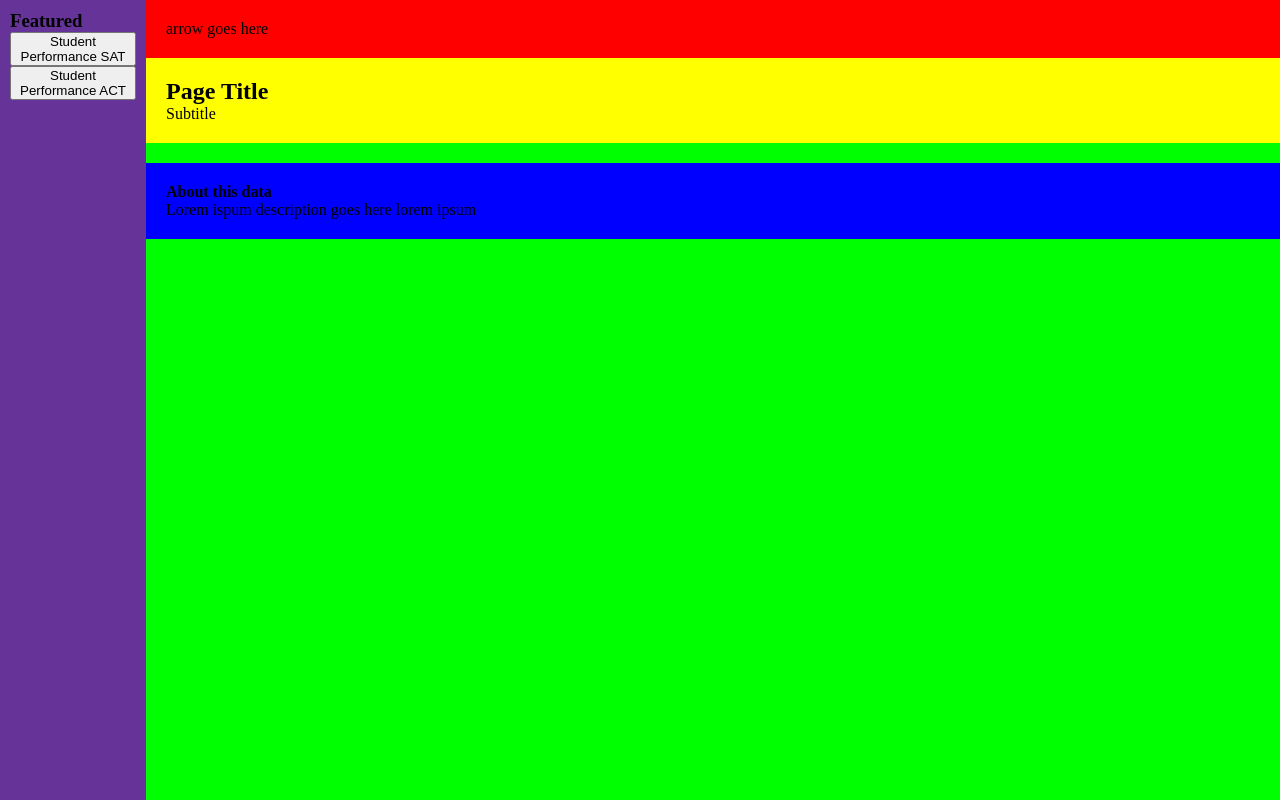
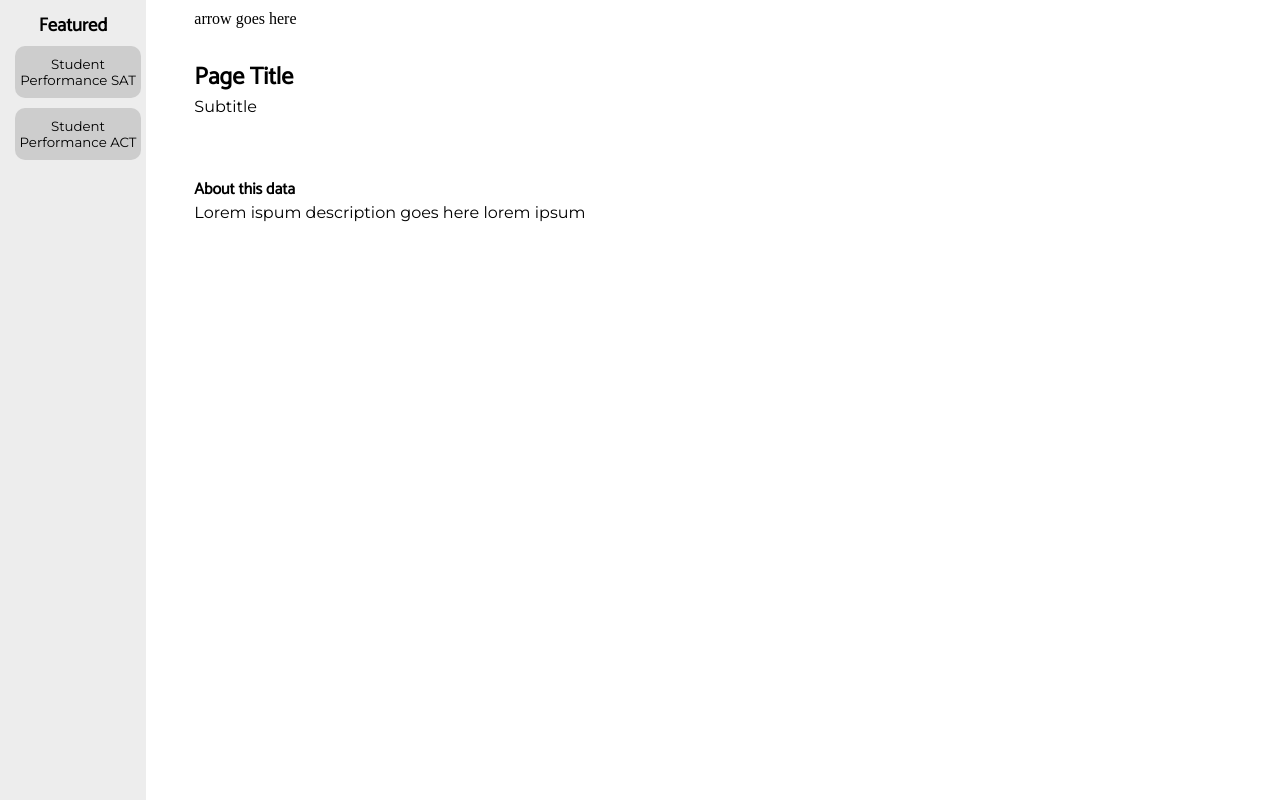
Before and after one commit to Reybel24/IS247Final-BrickCity, a PHP site: page / in a window 1280 px wide. Run offline with PHP 8.4, Linux system fonts and the light colour scheme.

Commit message:
CSS revision
Updated CSS to look as intended, fixed a bug with new class and id names where containers were not being deleted properly.

```diff
--- a/css/main.css
+++ b/css/main.css
@@ -22,85 +22,84 @@
   flex-direction: column;
 }
 
-/* Header */
+/* Sidebar */
 
-header
+aside
 {
+  background-color: #ededed;
+  font-family: 'Catamaran', sans-serif;
+  width: 10%;
   padding: 10px;
   text-align: center;
 }
 
-/* Sidebar */
-
-aside
+.featuredItem
 {
-  background-color: rebeccapurple;
-  width: 10%;
-  padding: 10px;
-  overflow: auto;
+  background-color: #cdcdcd;
+  border: none;
+  border-radius: 10px;
+  font-family: 'Montserrat', sans-serif;
+  margin: 5px;
+  padding: 10px 0;
+  width: 100%;
 }
 
-aside ul
+.featuredItem:hover
 {
-  display: flex;
-  flex-direction: column;
-  margin: auto;
-  padding: 0;
-}
-aside ul li
-{
-  list-style: none;
-  padding: 75px;
-  background-color: white;
-  flex: 1;
-  margin: 10px;
-  display: inline-flex;
+  background-color: #adadad;
 }
 
 /* Content Window */
 
 .arrowContainer
 {
-  background-color: red;
-  padding: 20px;
+  padding: 10px 20px;
+}
+
+.mainContainer
+{
+  width: 95%;
+  margin: auto;
 }
 
 .mainHeader
 {
-  background-color: yellow;
   padding: 20px;
 }
 
 main
 {
-  background-color: lime;
   width: 90%;
 }
 
 #graphContainer
 {
+  flex-wrap: wrap;
+  justify-content: space-between;
   padding: 10px;
   margin: auto;
 }
 
-#graphContainer ul li
-{
-  list-style: none;
-  padding: 150px;
-  background-color: white;
-  flex: 1;
-  margin: 10px;
-  display: inline-block;
-}
-
 .chartContainer
 {
-	width: 50%;
-	display: inline-block;
+  width: 49%;
+  display: inline-block;
+  margin-bottom: 12px;
 }
 
 .descriptionContainer
 {
-  background-color: blue;
   padding: 20px;
 }
+
+/* Text Hierarchy */
+
+.title
+{
+  font-family: 'Catamaran', sans-serif;
+}
+
+.subtitle
+{
+  font-family: 'Montserrat', sans-serif;
+}
--- a/index.html
+++ b/index.html
@@ -4,6 +4,7 @@
     <title>Brick City</title>
     <link rel="stylesheet" type="text/css" href="css/Chart.min.css.css" />
     <link rel="stylesheet" type="text/css" href="css/main.css" />
+    <link href="https://fonts.googleapis.com/css?family=Catamaran|Montserrat" rel="stylesheet">
 
 </head>
 
@@ -15,15 +16,17 @@
                 <div id="featured"></div>
             </aside>
             <main>
-                <div class="arrowContainer">arrow goes here</div>
-                <div class="mainHeader">
-                    <p><h2>Page Title</h2></p>
-                    <p>Subtitle</p>
-                </div>
-                <div id="graphContainer"></div>
-                <div class="descriptionContainer">
-                    <p><h4>About this data</h4></p>
-                    <p>Lorem ispum description goes here lorem ipsum</p>
+                <div class="mainContainer">
+                    <div class="arrowContainer">arrow goes here</div>
+                    <div class="mainHeader">
+                        <p><h2 id="pageTitle" class="title">Page Title</h2></p>
+                        <p id="pageSubtitle" class="subtitle">Subtitle</p>
+                    </div>
+                    <div id="graphContainer" class="flexContainer"></div>
+                    <div class="descriptionContainer">
+                        <p><h4 id="aboutTitle" class="title">About this data</h4></p>
+                        <p id="aboutText" class="subtitle">Lorem ispum description goes here lorem ipsum</p>
+                    </div>
                 </div>
             </main>
         </div>
--- a/js/dataGroups.js
+++ b/js/dataGroups.js
@@ -7,7 +7,7 @@
 function displayGroup(groupID)
 {
     // Clear any already displaying groups
-    $('#main-container').empty();
+    $('#graphContainer').empty();
 
     // Generate a visualization for each item in the group
     for (i=0; i<dataGroups.length; i++)
```
